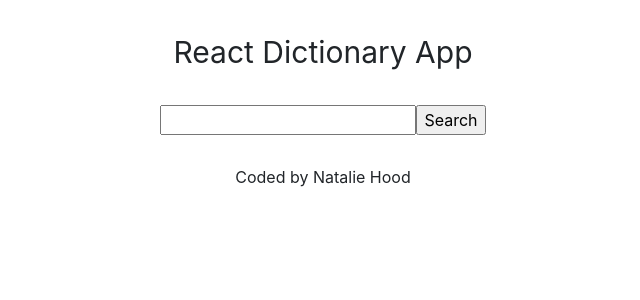
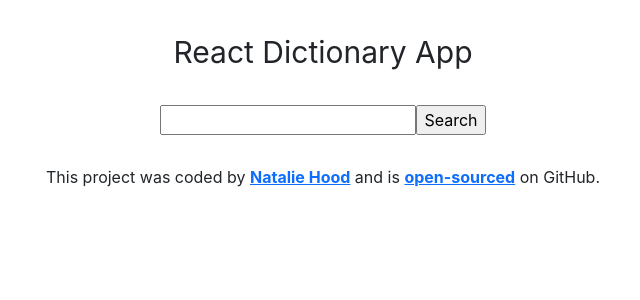
Before and after one commit to natalieh93/shecodes-react-dictionary-app, a React (Create React App) app: page / in a window 1280 px wide. Shown: the top 300 px of the page, without its empty margins (317-957 px from the left). Built offline with nearby package versions, Linux system fonts and the light colour scheme.

Commit message:
Added links to LinkedIn and GitHub

```diff
--- a/src/App.js
+++ b/src/App.js
@@ -12,7 +12,28 @@ export default function App() {
         <Dictionary />
       </main>
       <footer className="App-footer">
-       Coded by Natalie Hood</footer>
+        <span>
+          This project was coded by{" "}
+          <a
+            href="https://www.linkedin.com/in/natalie-hood-4b088a10b/"
+            target="_blank"
+            rel="noopener noreferrer"
+            className="linkedin-link"
+          >
+            <strong> Natalie Hood</strong>
+          </a>{" "}
+          and is{" "}
+          <a
+            href="https://github.com/natalieh93/shecodes-react-weather-app"
+            target="_blank"
+            rel="noopener noreferrer"
+            className="github-link"
+          >
+            <strong>open-sourced</strong>
+          </a>{" "}
+          on GitHub.
+        </span>
+      </footer>
     </div>
   );
 }
```
